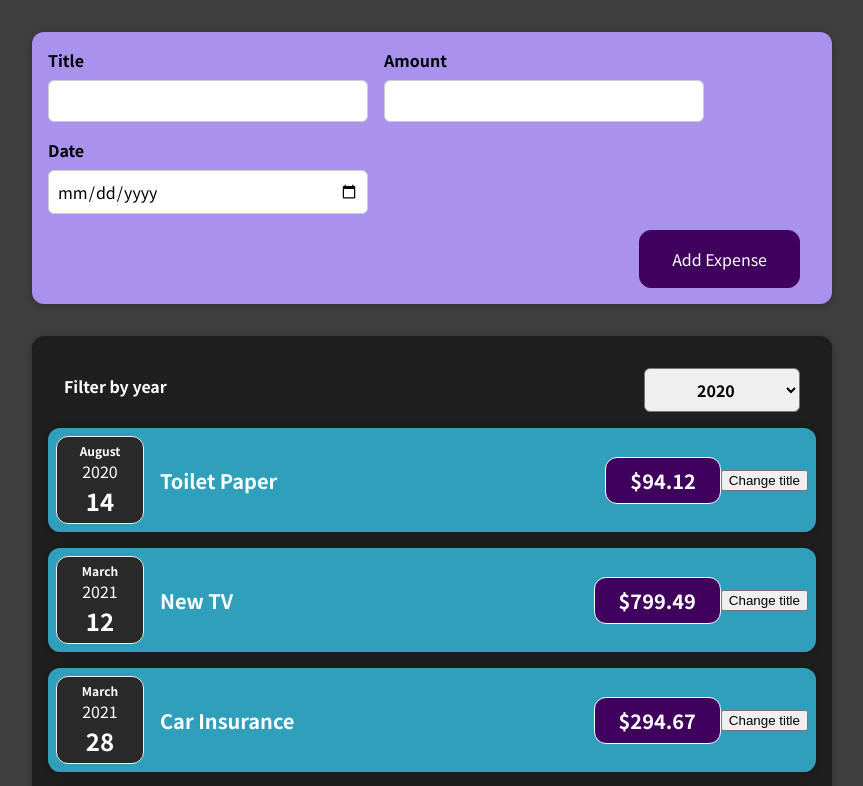
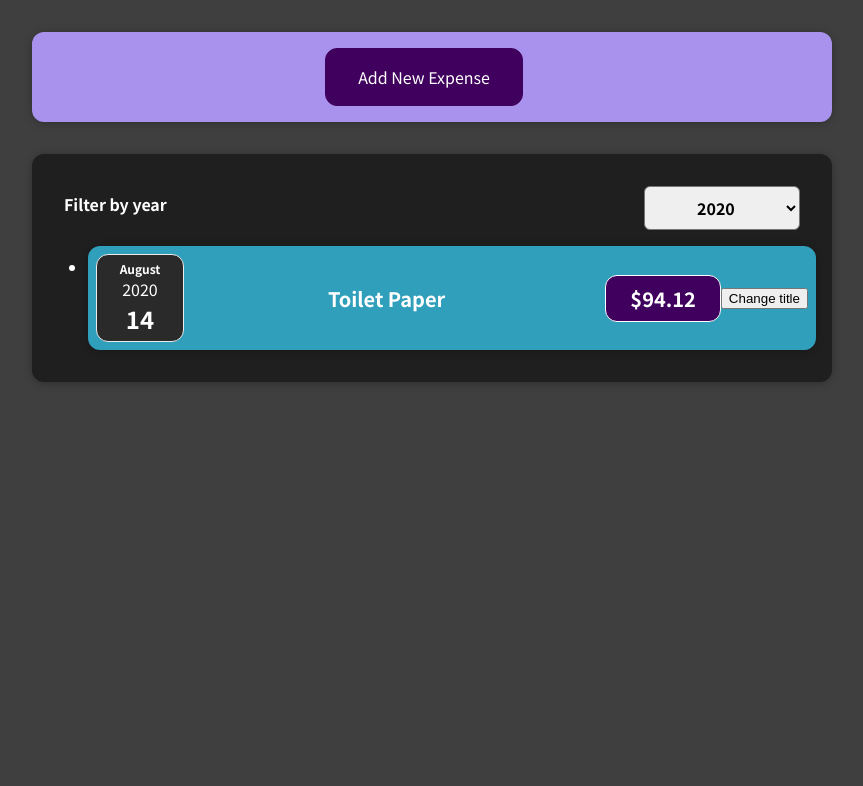
Before and after one commit to ShikaGOD/udemy-react-project, a React (Create React App) app: page / in a window 1280 px wide. Shown: the top 786 px of the page, without its empty margins (208-1071 px from the left). Built offline with nearby package versions, Linux system fonts and the light colour scheme.

Commit message:
add ExpensesList

```diff
--- a/src/App.js
+++ b/src/App.js
@@ -1,9 +1,8 @@
+import {useState} from 'react';
 import Expenses from './components/Expenses/Expenses';
 import NewExpense from './components/NewExpense/NewExpense';
 
-
-function App() {
-  const expenses = [
+const DUMMY_EXPENSES = [
   {
     id: "e1",
     title: "Toilet Paper",
@@ -25,8 +24,13 @@ function App() {
   },
 ];
 
+function App() {
+  const [expenses, setExpenses] = useState(DUMMY_EXPENSES);
+
   function addExpenseHandler(expense) {
-    console.log('in app.js');
+    setExpenses((prevExpenses) => {
+      return [expense, ...prevExpenses];
+    });
     console.log(expense)
   }
 
--- a/src/components/Expenses/ExpenseItem.js
+++ b/src/components/Expenses/ExpenseItem.js
@@ -12,14 +12,16 @@ function ExpenseItem(props) {
   }
 
   return (
+    <li>
     <Card className="expense-item">
       <ExpenseDate date={props.date} />
       <div className="expense-item__description">
-        <h2>{title}</h2>
+        <h2>{props.title}</h2>
         <div className="expense-item__price">${props.amount}</div>
       </div>
       <button onClick={clickHandler}>Change title</button>
     </Card>
+    </li>
   );
 }
 
--- a/src/components/Expenses/Expenses.js
+++ b/src/components/Expenses/Expenses.js
@@ -1,27 +1,31 @@
-import {useState} from 'react';
-import ExpenseItem from "./ExpenseItem";
+import { useState } from "react";
+
 import Card from "../UI/Card";
 import "./Expenses.css";
 import ExpensesFilter from "./ExpensesFilter";
+import ExpensesList from "./ExpensesList";
 
 function Expenses(props) {
-  const [filteredYear, setFilteredYear] = useState('2020')
+  const [filteredYear, setFilteredYear] = useState("2020");
 
   function filterChangeHandler(selectedYear) {
     setFilteredYear(selectedYear);
   }
 
+  const filteredExpenses = props.items.filter((expense) => {
+    return expense.date.getFullYear().toString() === filteredYear;
+  });
+
+
+
   return (
     <div>
       <Card className="expenses">
-        <ExpensesFilter selected={filteredYear} onChangeFilter={filterChangeHandler} />
-        {props.items.map((expence) => (
-          <ExpenseItem
-            title={expence.title}
-            amount={expence.amount}
-            date={expence.date}
-          />
-        ))}
+        <ExpensesFilter
+          selected={filteredYear}
+          onChangeFilter={filterChangeHandler}
+        />
+          <ExpensesList items={filteredExpenses} />
       </Card>
     </div>
   );
--- /dev/null
+++ b/src/components/Expenses/ExpensesList.css
@@ -0,0 +1,9 @@
+.expenses-list {
+    list-style: none;
+    padding: 0;
+  }
+
+  .expenses-list__fallback {
+    color: white;
+    text-align: center;
+  }
--- /dev/null
+++ b/src/components/Expenses/ExpensesList.js
@@ -0,0 +1,21 @@
+import './ExpensesList.css';
+import ExpenseItem from './ExpenseItem'
+
+function ExpensesList(props) {
+    if(props.items.length === 0) {
+      return <h2 className='expenses-list__fallback'>Found no expenses.</h2>
+    }
+
+    return <ul className='expenses-list__fallback'>
+        {props.items.map((expence) => (
+        <ExpenseItem
+          key={expence.id}
+          title={expence.title}
+          amount={expence.amount}
+          date={expence.date}
+        />
+      ))}
+    </ul>
+};
+
+export default ExpensesList;
--- a/src/components/NewExpense/ExpenseForm.js
+++ b/src/components/NewExpense/ExpenseForm.js
@@ -48,9 +48,18 @@ function ExpenseForm(props) {
     };
 
     props.onSaveExpenseData(expenseData);
-    setEnteredTitle('');
-    setEnteredAmount('');
-    setEnteredDate('');
+    setEnteredTitle("");
+    setEnteredAmount("");
+    setEnteredDate("");
+  }
+
+  function hideDisplay() {
+      let addBtn = document.querySelector('#addNewExpenseBtn');
+      let showForm = document.querySelector('#form');
+
+      addBtn.style.display = 'block';
+      showForm.style.display = 'none';
+      console.log('hello from Hide Display')
   }
 
   return (
@@ -78,7 +87,7 @@ function ExpenseForm(props) {
           <label>Date</label>
           <input
             type="date"
-            min="2022-01-01"
+            min="2019-01-01"
             max="2025-12-22"
             value={enteredDate}
             onChange={dateChangeHandler}
@@ -86,6 +95,7 @@ function ExpenseForm(props) {
         </div>
       </div>
       <div className="new-expense__actions">
+        <button type="button" onClick={hideDisplay}>Cancel</button>
         <button type="submit">Add Expense</button>
       </div>
     </form>
--- a/src/components/NewExpense/NewExpense.css
+++ b/src/components/NewExpense/NewExpense.css
@@ -1,5 +1,6 @@
 .new-expense {
   background-color: #a892ee;
+  display: none;
   padding: 1rem;
   margin: 2rem auto;
   width: 50rem;
@@ -36,3 +37,43 @@
 .new-expense button.alternative:active {
   background-color: #ddb3f8;
 }
+
+.add-new-expense {
+  display: block;
+  background-color: #a892ee;
+  padding: 1rem;
+  margin: 2rem auto;
+  width: 50rem;
+  max-width: 95%;
+  border-radius: 12px;
+  text-align: center;
+  box-shadow: 0 1px 8px rgba(0, 0, 0, 0.25);
+}
+
+.add-new-expense button {
+  font: inherit;
+  cursor: pointer;
+  padding: 1rem 2rem;
+  border: 1px solid #40005d;
+  background-color: #40005d;
+  color: white;
+  border-radius: 12px;
+  margin-right: 1rem;
+}
+
+.add-new-expense button:hover,
+.add-new-expense button:active {
+  background-color: #510674;
+  border-color: #510674;
+}
+
+.add-new-expense button.alternative {
+  color: #220131;
+  border-color: transparent;
+  background-color: transparent;
+}
+
+.add-new-expense button.alternative:hover,
+.add-new-expense button.alternative:active {
+  background-color: #ddb3f8;
+}
--- a/src/components/NewExpense/NewExpense.js
+++ b/src/components/NewExpense/NewExpense.js
@@ -5,14 +5,28 @@ function NewExpense(props) {
   function saveExpenseDataHandler(enteredExpenseData) {
     const expenseData = {
       ...enteredExpenseData,
-      id: Math.random().toString()
+      id: Math.random().toString(),
     };
-    props.onAddExpense(expenseData)
+    props.onAddExpense(expenseData);
+  }
+
+  function showDisplay() {
+    let addBtn = document.querySelector('#addNewExpenseBtn');
+    let showForm = document.querySelector('#form');
+
+    addBtn.style.display = 'none';
+    showForm.style.display = 'block';
+    console.log('hello from display')
   }
 
   return (
-    <div className="new-expense">
-      <ExpenseForm onSaveExpenseData={saveExpenseDataHandler} />
+    <div>
+      <div id="addNewExpenseBtn" className="add-new-expense">
+        <button  onClick={showDisplay}>Add New Expense</button>
+      </div>
+      <div id="form" className="new-expense">
+        <ExpenseForm onSaveExpenseData={saveExpenseDataHandler} />
+      </div>
     </div>
   );
 }
```
Lines whose indentation alone changed are shown as unchanged.
